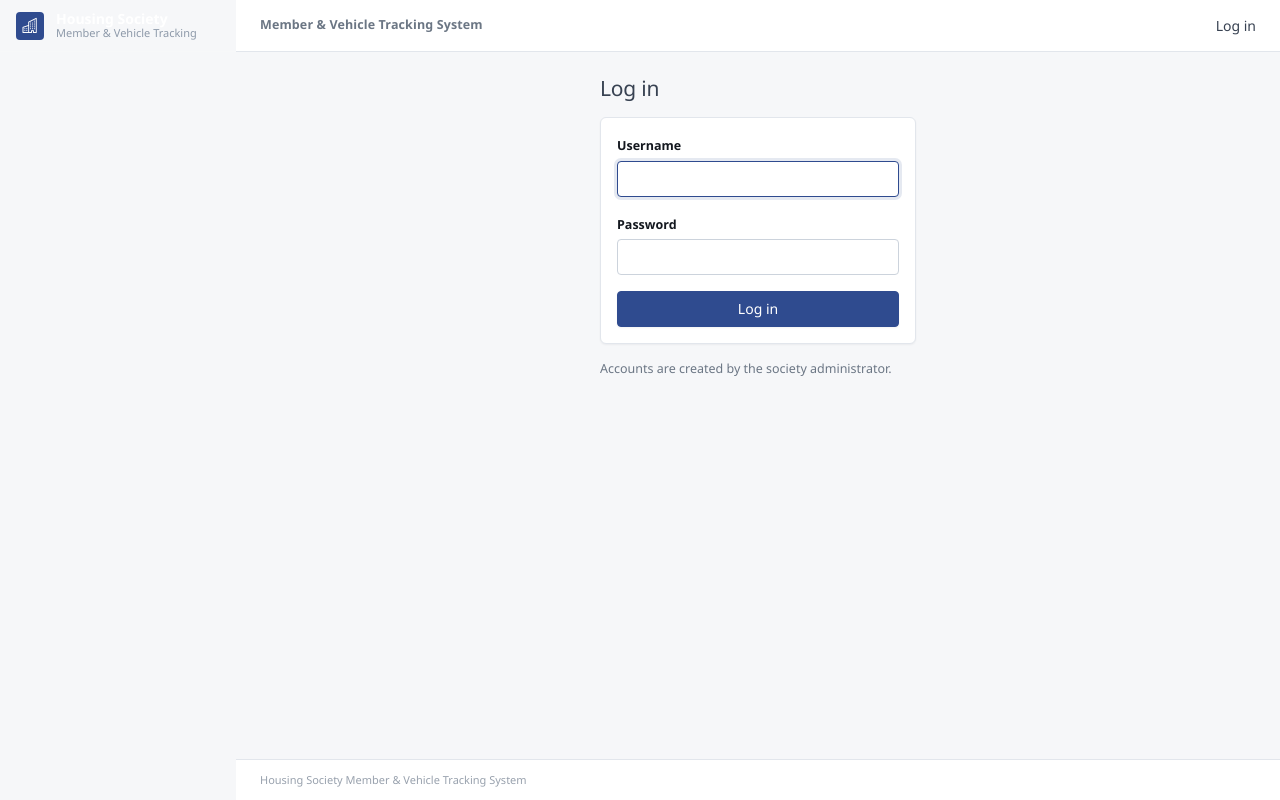
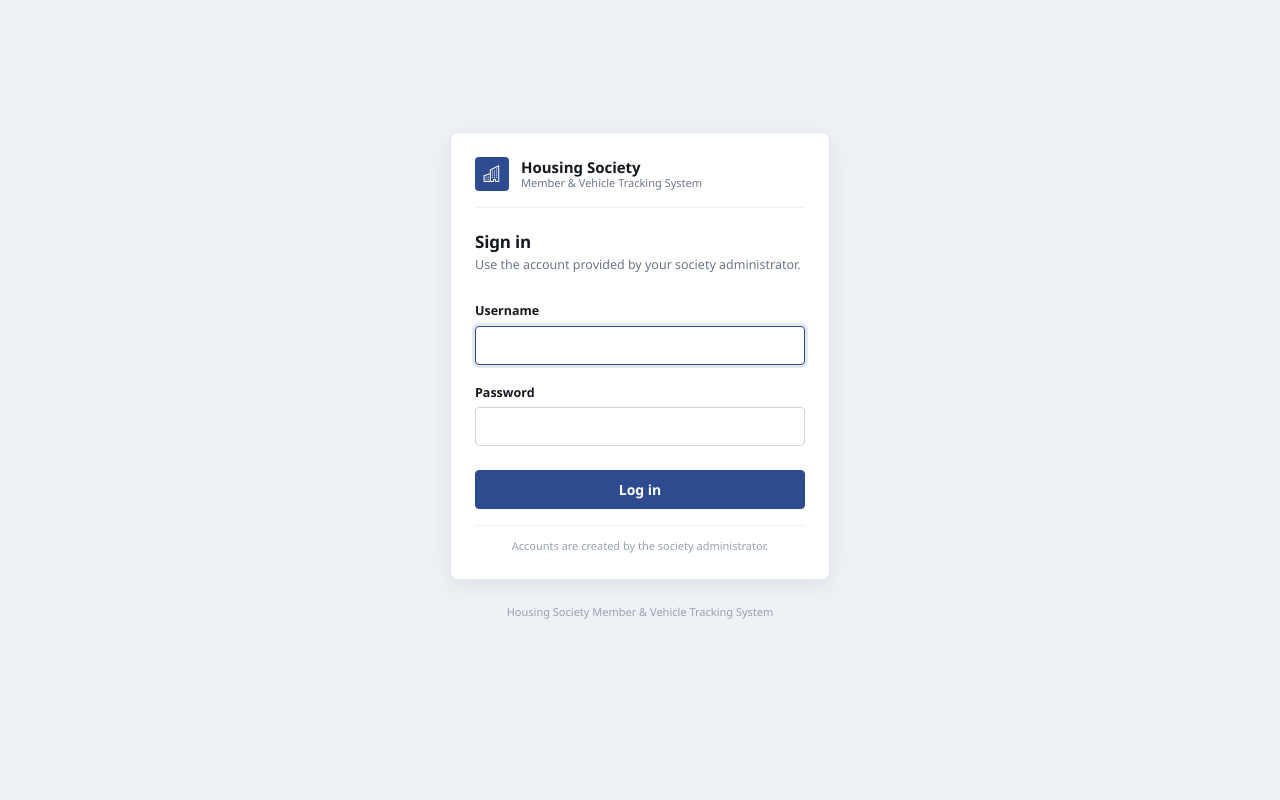
Before and after one commit to gaurivvv/HousingSocietyVTS, a Django app: page /accounts/login/ in a window 1280 px wide. Run offline with Django 5.2, Linux system fonts and the light colour scheme.

Commit message:
Give the sign-in page a dedicated centred layout

```diff
--- a/static/css/style.css
+++ b/static/css/style.css
@@ -596,3 +596,79 @@ a:hover { color: var(--c-primary-hover); text-decoration: underline; }
 @media (max-width: 1199.98px) {
     .gate-console { margin-bottom: var(--s-2); }
 }
+
+/* ============================================================
+   Authentication screen
+   ============================================================ */
+
+.auth-screen {
+    min-height: 100vh;
+    display: flex;
+    flex-direction: column;
+    align-items: center;
+    justify-content: center;
+    padding: var(--s-5) var(--s-4);
+    margin: calc(var(--s-5) * -1) calc(var(--s-5) * -1) calc(var(--s-6) * -1);
+}
+
+/* Hide the app chrome on the sign-in screen */
+body:has(.auth-screen) .app-sidebar,
+body:has(.auth-screen) .app-topbar,
+body:has(.auth-screen) .app-footer { display: none; }
+body:has(.auth-screen) .app-content { padding: 0; }
+body:has(.auth-screen) { background: #eef1f5; }
+
+.auth-panel {
+    width: 100%;
+    max-width: 380px;
+    background: var(--c-surface);
+    border: 1px solid var(--c-line);
+    border-radius: 8px;
+    box-shadow: 0 6px 24px rgba(20,24,31,.07);
+    padding: var(--s-5);
+}
+
+.auth-brand {
+    display: flex;
+    align-items: center;
+    gap: var(--s-3);
+    padding-bottom: var(--s-4);
+    margin-bottom: var(--s-5);
+    border-bottom: 1px solid var(--c-line-soft);
+}
+
+.auth-brand-mark {
+    width: 34px; height: 34px;
+    flex: 0 0 34px;
+    display: grid;
+    place-items: center;
+    border-radius: var(--radius-sm);
+    background: var(--c-primary);
+    color: #fff;
+    font-size: 1.05rem;
+}
+
+.auth-brand-name { font-size: var(--t-md); font-weight: 600; color: var(--c-ink); line-height: 1.2; }
+.auth-brand-sub  { font-size: var(--t-xs); color: var(--c-muted); line-height: 1.2; }
+
+.auth-title { font-size: var(--t-lg); font-weight: 600; color: var(--c-ink); margin: 0 0 var(--s-1); }
+.auth-subtitle { font-size: var(--t-sm); color: var(--c-muted); margin: 0 0 var(--s-5); }
+
+.auth-panel .form-control { padding: .5rem .7rem; }
+.auth-submit { padding: .5rem 1rem; font-weight: 600; margin-top: var(--s-2); }
+
+.auth-note {
+    font-size: var(--t-xs);
+    color: var(--c-faint);
+    text-align: center;
+    margin: var(--s-4) 0 0;
+    padding-top: var(--s-3);
+    border-top: 1px solid var(--c-line-soft);
+}
+
+.auth-footer {
+    font-size: var(--t-xs);
+    color: var(--c-faint);
+    margin: var(--s-5) 0 0;
+    text-align: center;
+}
--- a/templates/accounts/login.html
+++ b/templates/accounts/login.html
@@ -3,12 +3,19 @@
 {% block title %}Log in{% endblock %}
 
 {% block content %}
-<div class="row justify-content-center">
-    <div class="col-md-6 col-lg-4">
-        <h1 class="h3 mb-3">Log in</h1>
+<div class="auth-screen">
+    <div class="auth-panel">
+        <div class="auth-brand">
+            <span class="auth-brand-mark"><i class="bi bi-buildings"></i></span>
+            <div>
+                <div class="auth-brand-name">Housing Society</div>
+                <div class="auth-brand-sub">Member &amp; Vehicle Tracking System</div>
+            </div>
+        </div>
 
-        <div class="card">
-            <div class="card-body">
+        <h1 class="auth-title">Sign in</h1>
+        <p class="auth-subtitle">Use the account provided by your society administrator.</p>
+
         {% if form.non_field_errors %}
             <div class="alert alert-danger">
                 {% for error in form.non_field_errors %}<div>{{ error }}</div>{% endfor %}
@@ -27,12 +34,12 @@
                 </div>
             {% endfor %}
             <input type="hidden" name="next" value="{{ next }}">
-                    <button type="submit" class="btn btn-primary w-100">Log in</button>
+            <button type="submit" class="btn btn-primary w-100 auth-submit">Log in</button>
         </form>
-            </div>
+
+        <p class="auth-note">Accounts are created by the society administrator.</p>
     </div>
 
-        <p class="small text-muted mt-3">Accounts are created by the society administrator.</p>
-    </div>
+    <p class="auth-footer">Housing Society Member &amp; Vehicle Tracking System</p>
 </div>
 {% endblock %}
```
Lines whose indentation alone changed are shown as unchanged.
